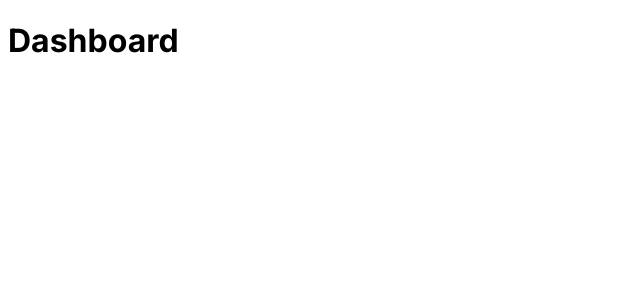
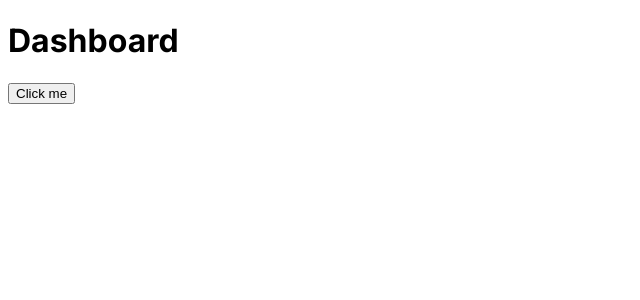
Before and after one commit to MiraslauSharkouski/nextjs-dashboard, a Next.js app: page / in a window 1280 px wide. Shown: the top 300 px of the page, without its empty margins (0-640 px from the left). Built offline with nearby package versions, Linux system fonts and the light colour scheme.

Commit message:
add button

```diff
--- a/app/page.tsx
+++ b/app/page.tsx
@@ -1,9 +1,10 @@
-import { Button } from "./";
+import { Button } from "@/components/ui/button";
 
 export default function Home() {
   return (
     <>
       <h1 className="text-2xl">Dashboard</h1>
+      <Button variant="destructive">Click me</Button>
     </>
   );
 }
```
